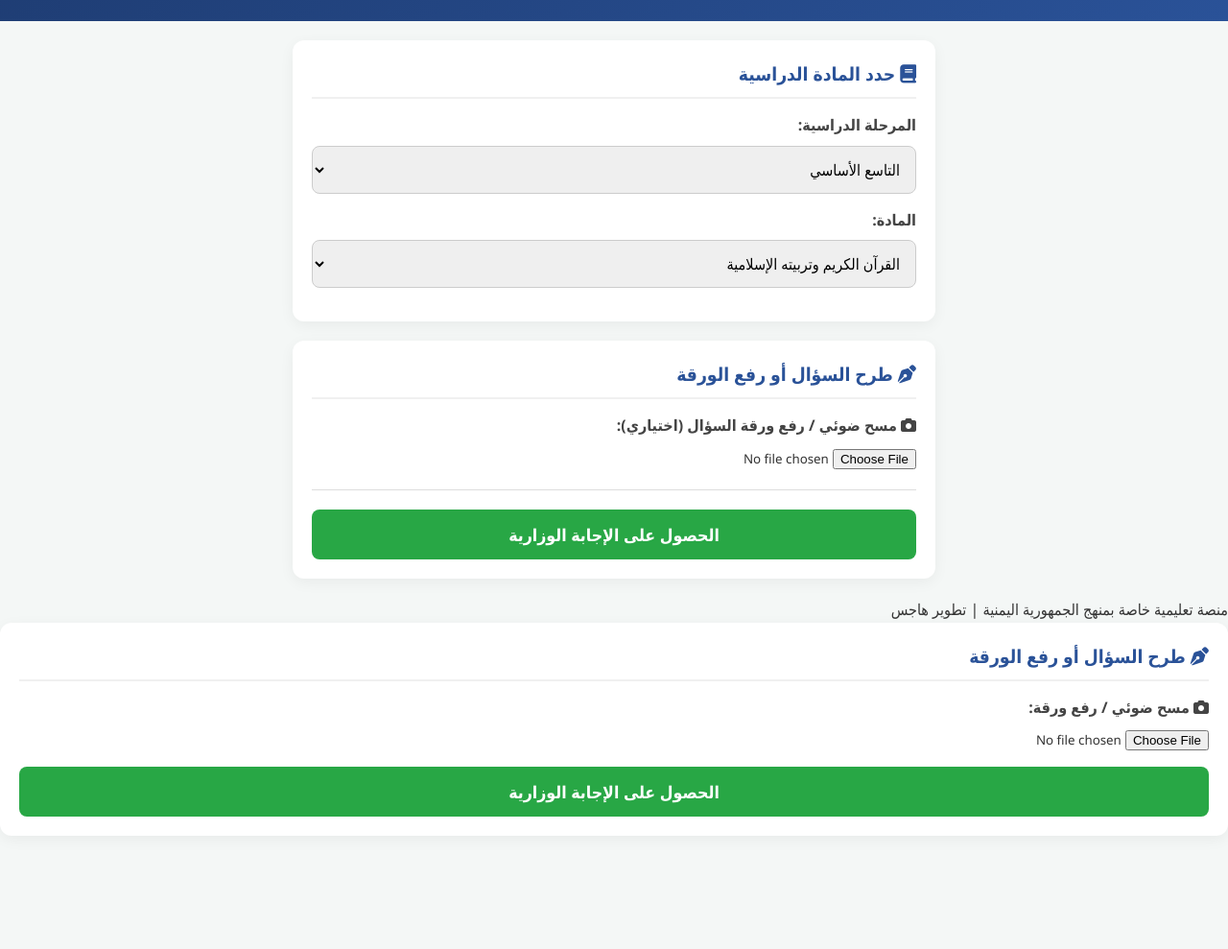
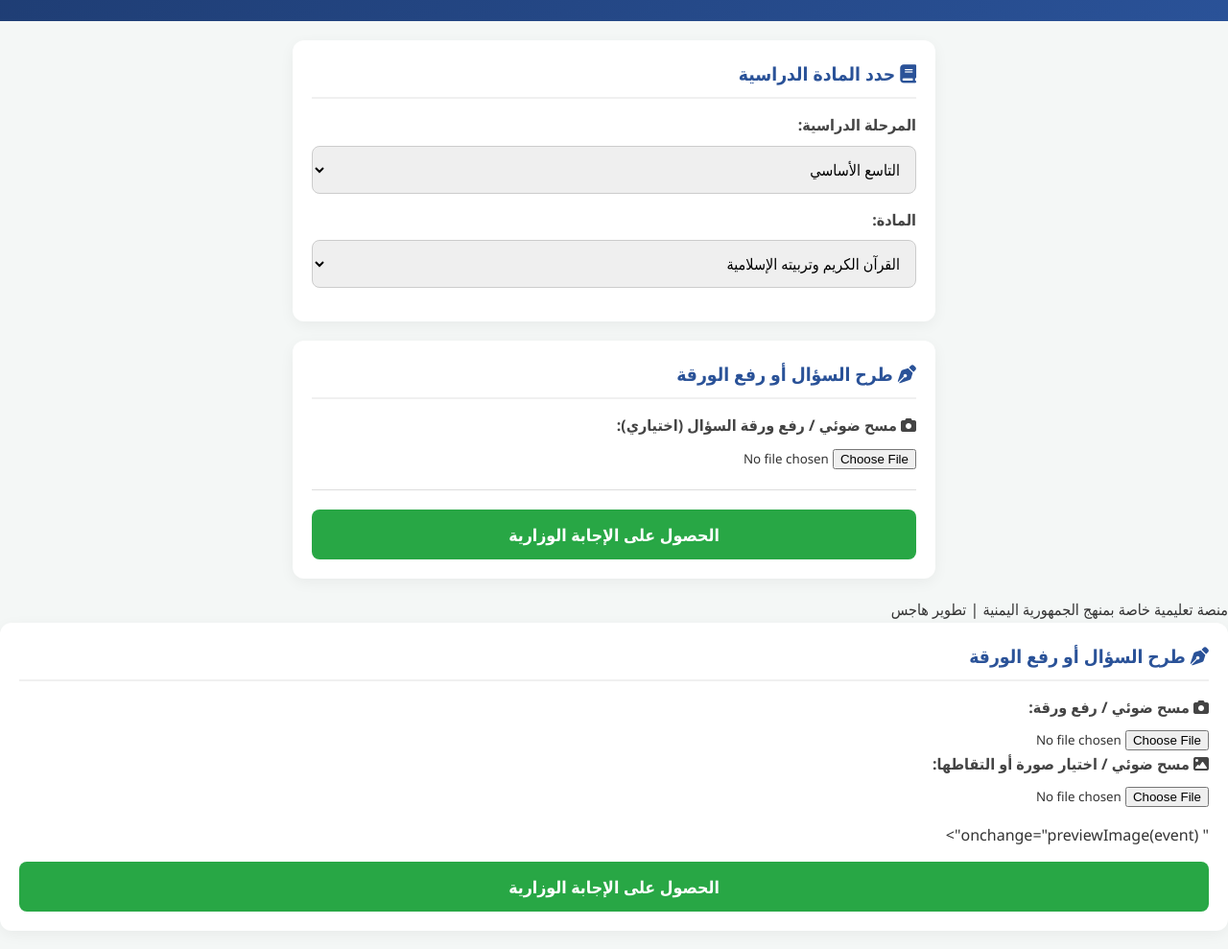
Before and after one commit to smsa94356-del/-, a plain HTML site: page index.html in a window 1280 px wide. Shown: the part 103-1092 px from the top of the page at 96% size. Before the commit the page ends 994 px from the top, so only its background shows below. Drawn offline with Linux system fonts and the light colour scheme.

Commit message:
Update index.html

```diff
--- a/index.html
+++ b/index.html
@@ -84,7 +84,16 @@
                 <!-- خيار رفع الصورة / المسح الضوئي -->
                 <div class="form-group">
                     <label for="scanInput"><i class="fa-solid fa-camera"></i> مسح ضوئي / رفع ورقة:</label>
-                    <input type="file" id="scanInput" accept="image/*" capture="environment" onchange="previewImage(event)">
+                    <input type="file" id="scanInput" accept="image/*" <!-- خيار رفع الصورة (من الكاميرا أو من المعرض) -->
+<div class="form-group">
+    <label for="scanInput"><i class="fa-solid fa-image"></i> مسح ضوئي / اختيار صورة أو التقاطها:</label>
+
+    <!-- تم إزالة خاصية capture لكي يتيح لك الهاتف الاختيار بين الكاميرا أو الاستوديو/المعرض -->
+    <input type="file" id="scanInput" accept="image/*" onchange="previewImage(event)">
+
+    <div id="imagePreviewContainer"></div>
+</div>
+" onchange="previewImage(event)">
                     <div id="imagePreviewContainer"></div>
                 </div>
 
```
